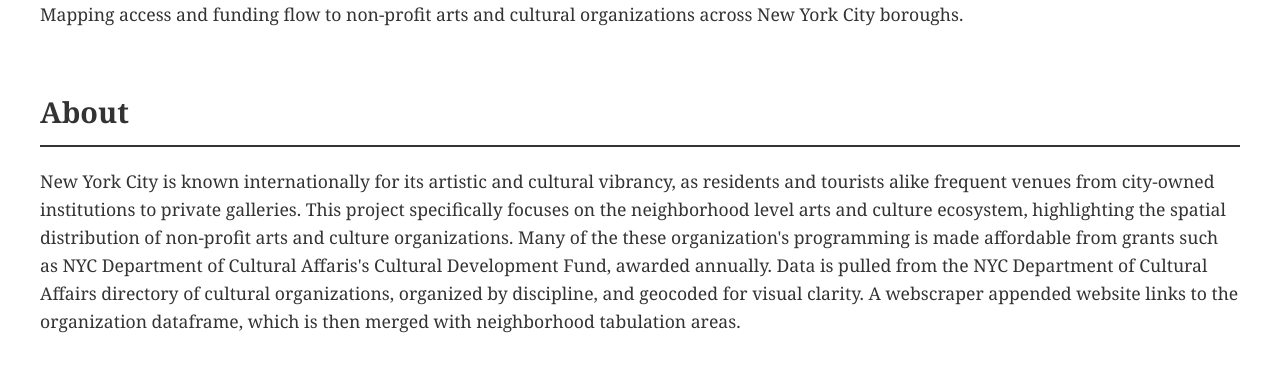
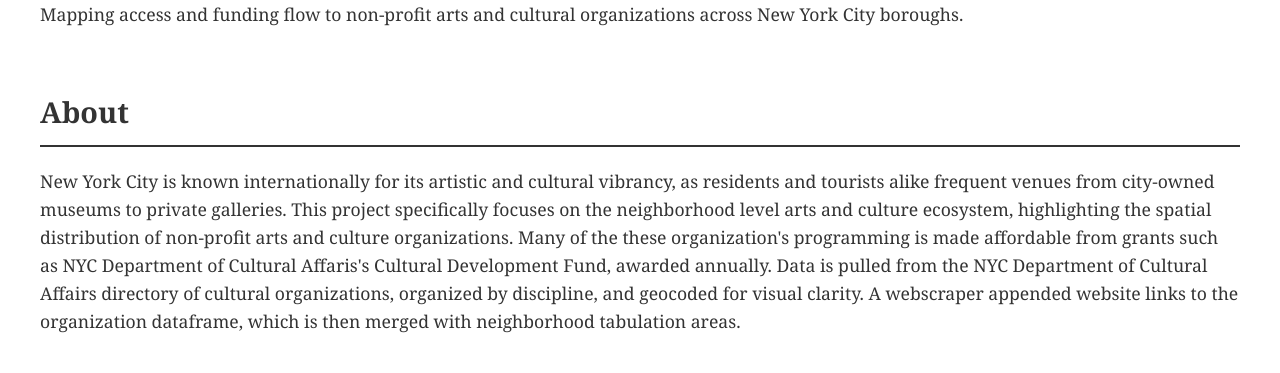
Before and after one commit to xy2700-tech/informatics, a plain HTML site: page index.html in a window 1280 px wide. Shown: the part 128-501 px from the top of the page. Drawn offline with Linux system fonts and the light colour scheme.

Commit message:
Update index.html

```diff
--- a/index.html
+++ b/index.html
@@ -128,7 +128,7 @@
     <section>
         <h2>About</h2>
         <p>
-            New York City is known internationally for its artistic and cultural vibrancy, as residents and tourists alike frequent venues from city-owned institutions to private galleries.
+            New York City is known internationally for its artistic and cultural vibrancy, as residents and tourists alike frequent venues from city-owned museums to private galleries.
             This project specifically focuses on the neighborhood level arts and culture ecosystem,
             highlighting the spatial distribution of non-profit arts and culture organizations.
             Many of the these organization's programming is made affordable from grants such as NYC Department of Cultural Affaris's Cultural Development Fund, awarded annually.
```
